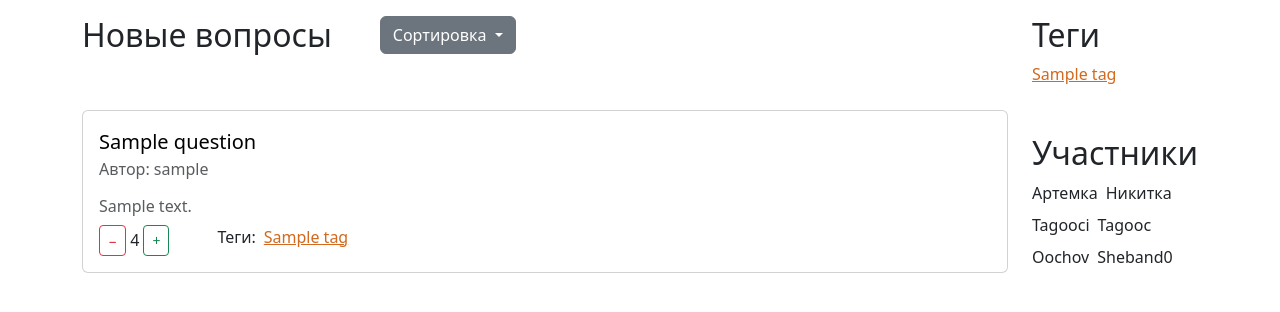
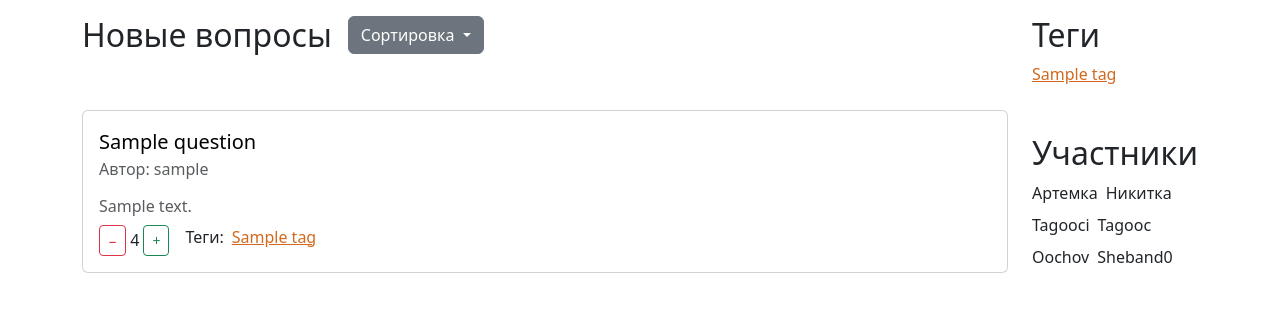
Before and after one commit to tagooci/voprosnik, a Django app: page / in a window 1280 px wide. Shown: the part 57-369 px from the top of the page. Run offline with Django 5.2, Linux system fonts and the light colour scheme; tables that the repository leaves empty hold one stand-in row (values such as "Sample post"); some libraries are stand-ins or nearby versions.

Commit message:
исправил адаптацию у вопроса

```diff
--- a/core/templates/core/layout/base.html
+++ b/core/templates/core/layout/base.html
@@ -71,10 +71,10 @@
     <main class="flex-grow-1">
         <div class="container">
             <div class="row mt-3">
-                <div class="d-flex flex-column gap-5 col-10 questions">
+                <div class="d-flex flex-column gap-5 col-12 col-lg-10 questions">
                     {% block content %}{% endblock %}
                 </div>
-                <aside class="d-flex flex-column gap-5 col-2 ">
+                <aside class="d-flex flex-column gap-5 col-12 col-lg-2 mt-4 mt-lg-0 ">
 
                     <div>
                         <h2>Теги</h2>
--- a/questions/static/questions/css/style.css
+++ b/questions/static/questions/css/style.css
@@ -39,3 +39,40 @@ a.card-title:hover {
     text-decoration-color: black;
     text-underline-offset: 3px;
 }
+
+/* Длинные заголовки, логины и теги не расширяют карточки. */
+.questions,
+.card-body,
+.tags {
+    min-width: 0;
+}
+
+.card-body,
+aside .tags {
+    overflow-wrap: anywhere;
+}
+
+.question-meta {
+    display: flex;
+    flex-wrap: wrap;
+    align-items: flex-start;
+    gap: 1rem;
+}
+
+.question-meta .rating {
+    flex-shrink: 0;
+}
+
+.question-meta .tags {
+    flex: 1 1 12rem;
+    flex-wrap: wrap;
+}
+
+.pagination {
+    flex-wrap: wrap;
+    row-gap: 0.5rem;
+}
+
+.navbar form[role="search"] {
+    min-width: 0;
+}
--- a/questions/templates/questions/index.html
+++ b/questions/templates/questions/index.html
@@ -1,7 +1,7 @@
 {% extends 'core/layout/base.html' %}
 
 {% block content %}
-<div class="d-flex gap-5">
+<div class="d-flex flex-wrap align-items-start gap-3">
     <h2>{% block heading %}Новые вопросы{% endblock %}</h2>
     <div class="dropdown">
         <button class="btn btn-secondary dropdown-toggle" type="button" data-bs-toggle="dropdown"
--- a/questions/templates/questions/partials/question.html
+++ b/questions/templates/questions/partials/question.html
@@ -10,7 +10,7 @@
         <p class="text-body-secondary">Автор: {{ question.author.username }}</p>
         <h6 class="card-subtitle my-2 text-body-secondary">{{ question.text }}</h6>
 
-        <div class="d-flex gap-5">
+        <div class="question-meta">
             <div class="rating d-flex align-items-center gap-1">
                 <button class="btn btn-sm btn-outline-danger" type="button">−</button>
                 <span>{{ question.rating }}</span>
```
